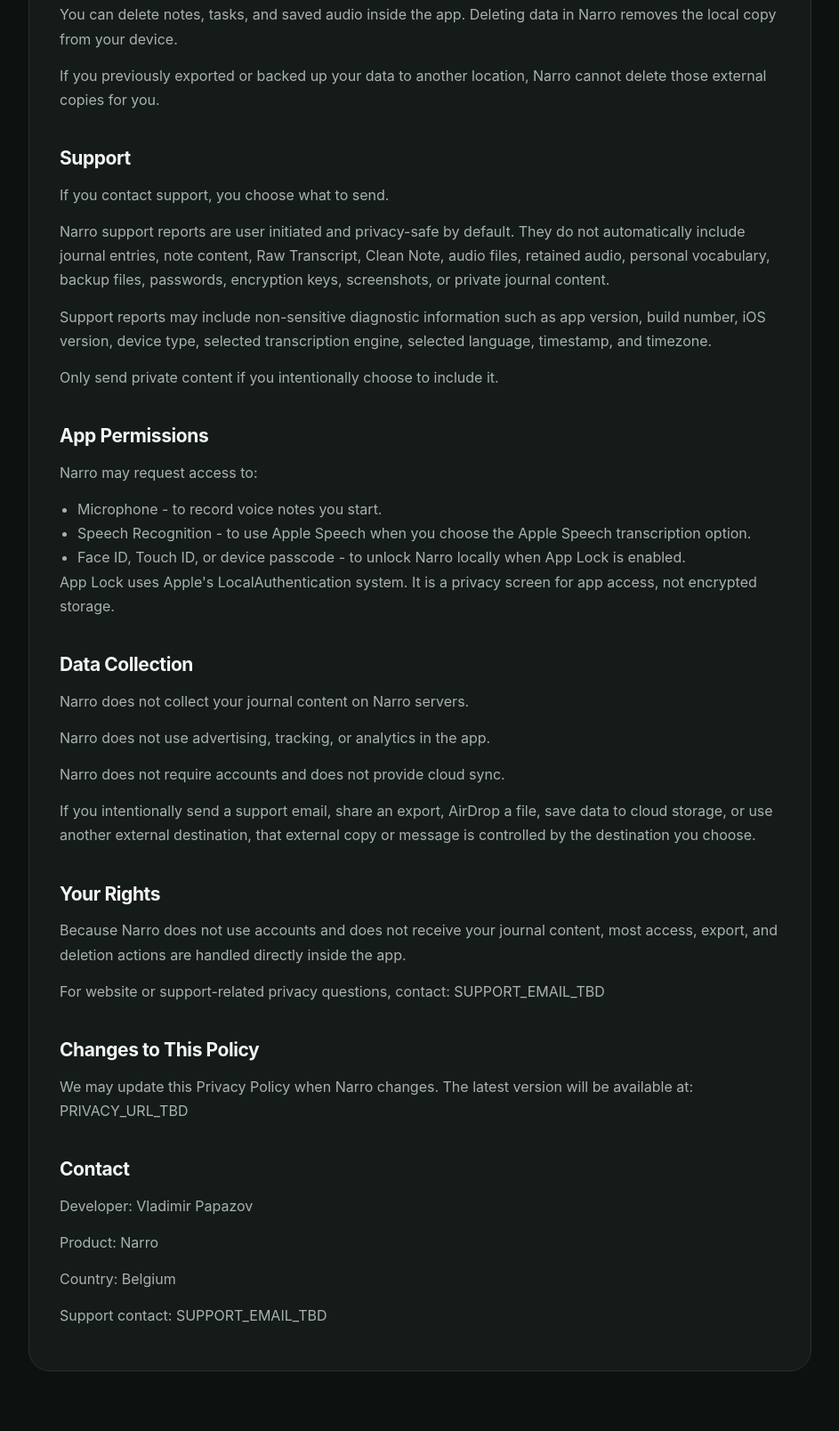
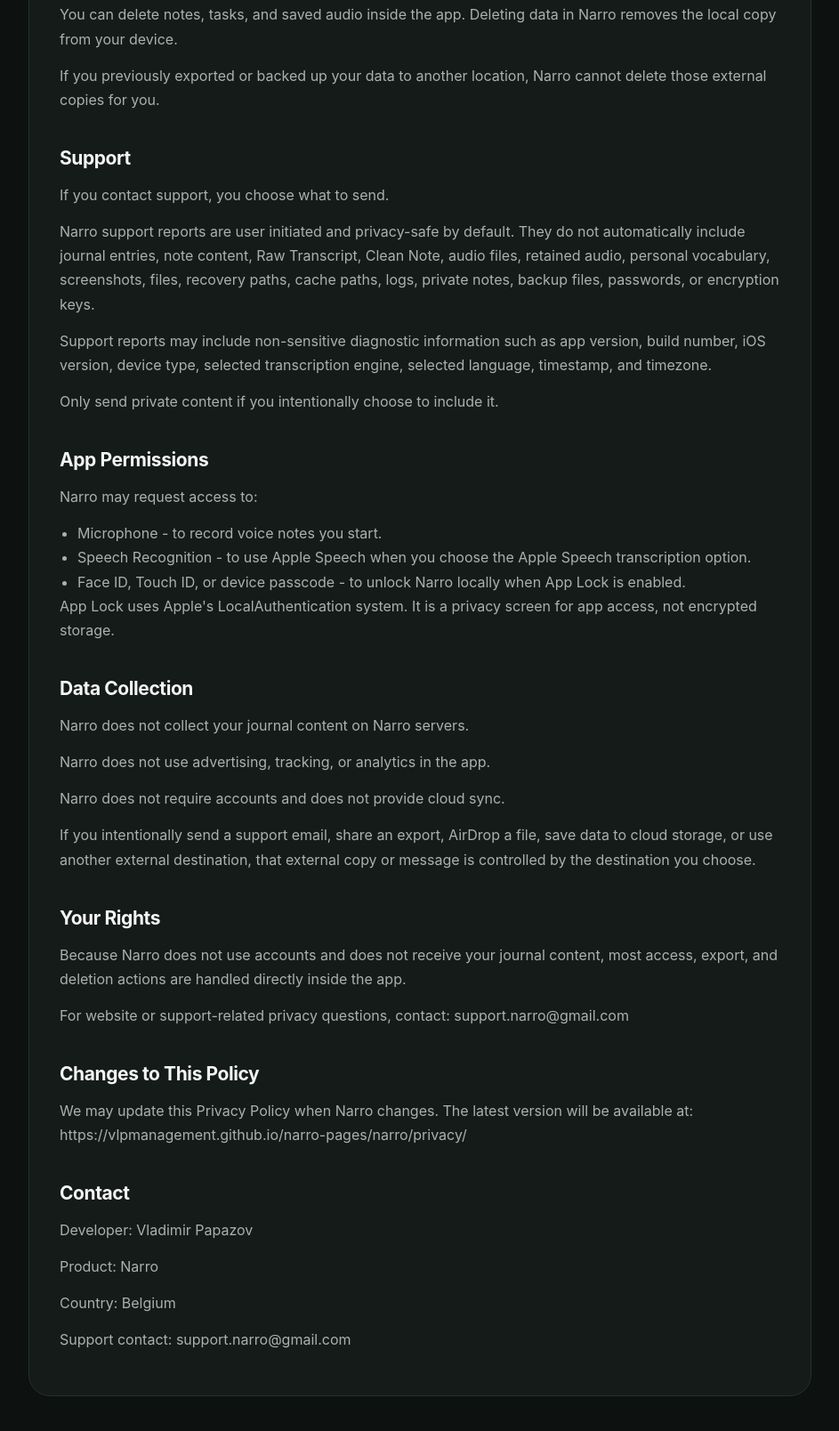
Before and after one commit to VLPManagement/narro-pages, a plain HTML site: page narro/privacy/index.html in a window 1280 px wide. Shown: the part 2097-3705 px from the top of the page at 89% size, without its empty margins (168-1111 px from the left). Drawn offline with Linux system fonts and the light colour scheme.

Commit message:
Finalize Narro public policy pages

```diff
--- a/narro/privacy/index.html
+++ b/narro/privacy/index.html
@@ -142,7 +142,7 @@
 
       <h2>Support</h2>
       <p>If you contact support, you choose what to send.</p>
-      <p>Narro support reports are user initiated and privacy-safe by default. They do not automatically include journal entries, note content, Raw Transcript, Clean Note, audio files, retained audio, personal vocabulary, backup files, passwords, encryption keys, screenshots, or private journal content.</p>
+      <p>Narro support reports are user initiated and privacy-safe by default. They do not automatically include journal entries, note content, Raw Transcript, Clean Note, audio files, retained audio, personal vocabulary, screenshots, files, recovery paths, cache paths, logs, private notes, backup files, passwords, or encryption keys.</p>
       <p>Support reports may include non-sensitive diagnostic information such as app version, build number, iOS version, device type, selected transcription engine, selected language, timestamp, and timezone.</p>
       <p>Only send private content if you intentionally choose to include it.</p>
 
@@ -163,16 +163,16 @@
 
       <h2>Your Rights</h2>
       <p>Because Narro does not use accounts and does not receive your journal content, most access, export, and deletion actions are handled directly inside the app.</p>
-      <p>For website or support-related privacy questions, contact: SUPPORT_EMAIL_TBD</p>
+      <p>For website or support-related privacy questions, contact: support.narro@gmail.com</p>
 
       <h2>Changes to This Policy</h2>
-      <p>We may update this Privacy Policy when Narro changes. The latest version will be available at: PRIVACY_URL_TBD</p>
+      <p>We may update this Privacy Policy when Narro changes. The latest version will be available at: https://vlpmanagement.github.io/narro-pages/narro/privacy/</p>
 
       <h2>Contact</h2>
       <p>Developer: Vladimir Papazov</p>
       <p>Product: Narro</p>
       <p>Country: Belgium</p>
-      <p>Support contact: SUPPORT_EMAIL_TBD</p>
+      <p>Support contact: support.narro@gmail.com</p>
     </article>
   </main>
 </body>
```
Also changed, not shown: narro/support/index.html (+8 -2 lines), 1 other file.
